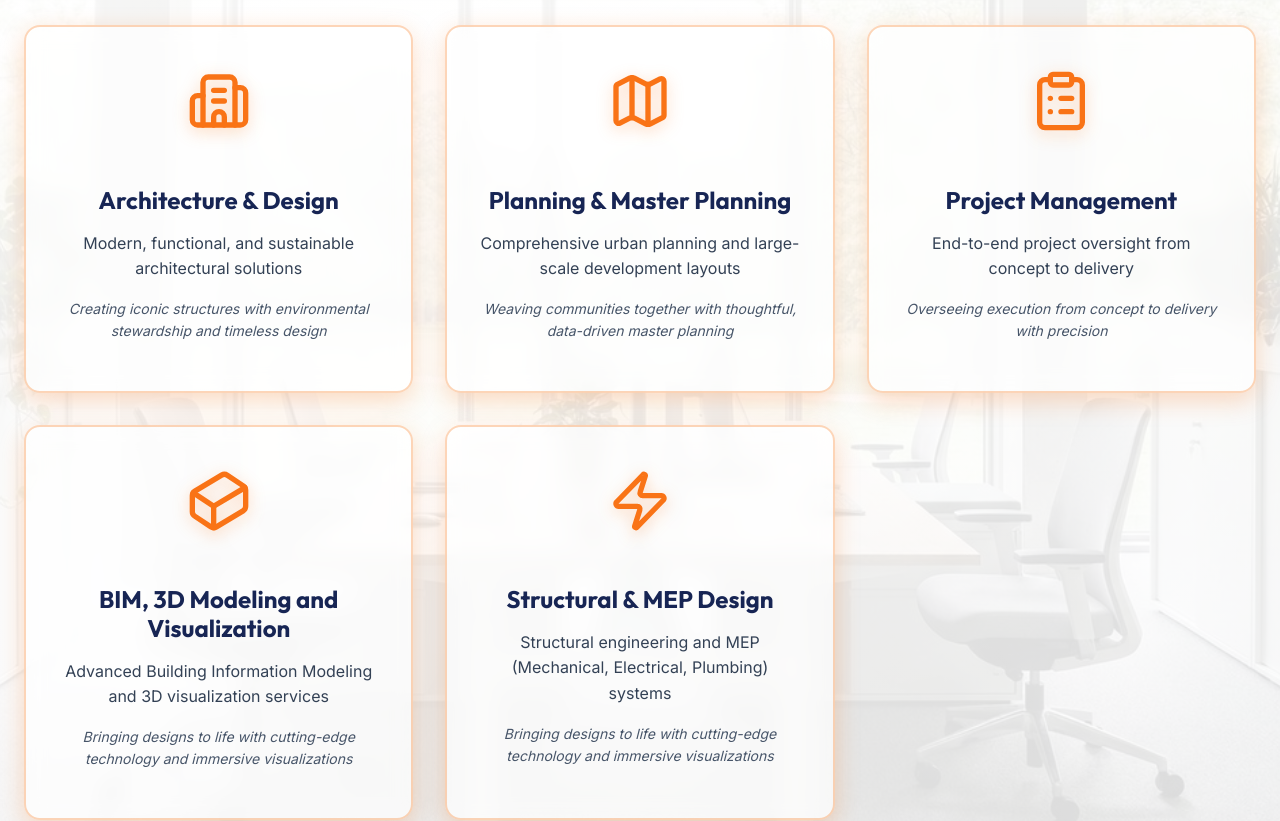
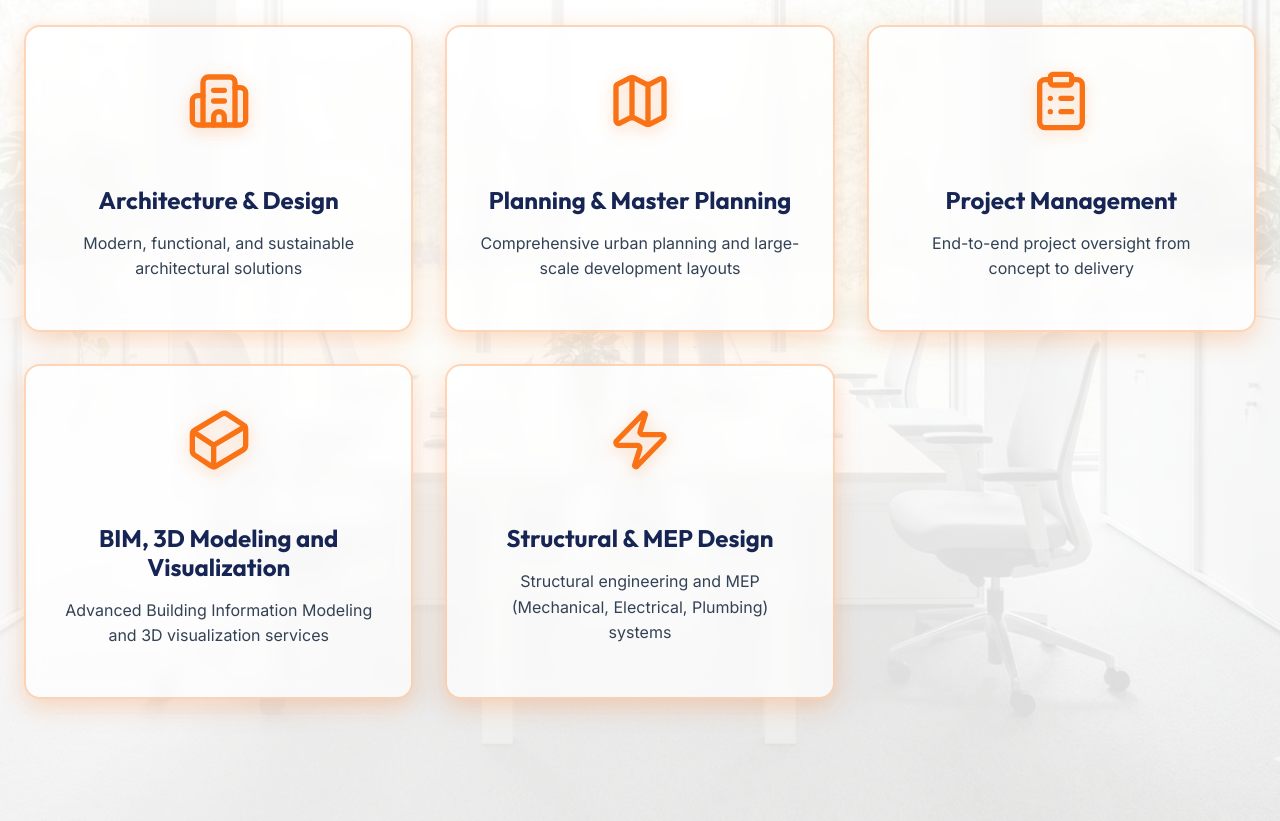
Before and after one commit to ayushghodke/Vishwakalpa, a React (Vite) app: page / in a window 1280 px wide. Shown: the part 2047-2868 px from the top of the page. Built offline with nearby package versions, Linux system fonts and the light colour scheme.

Commit message:
service modified

```diff
--- a/src/sections/Services.css
+++ b/src/sections/Services.css
@@ -64,13 +64,6 @@
     margin-bottom: var(--space-4);
 }
 
-.service-details {
-    font-size: var(--text-sm);
-    font-style: italic;
-    color: var(--color-gray-600);
-    margin-bottom: var(--space-4);
-}
-
 .service-sub-list {
     list-style: none;
     padding: 0;
--- a/src/sections/Services.tsx
+++ b/src/sections/Services.tsx
@@ -36,9 +36,6 @@ const Services = () => {
                             </div>
                             <h3>{service.title}</h3>
                             <p className="service-description">{service.description}</p>
-                            {service.details && (
-                                <p className="service-details">{service.details}</p>
-                            )}
                             {(service as any).subServices && (
                                 <ul className="service-sub-list">
                                     {(service as any).subServices.slice(0, 3).map((sub: string, index: number) => (
```
